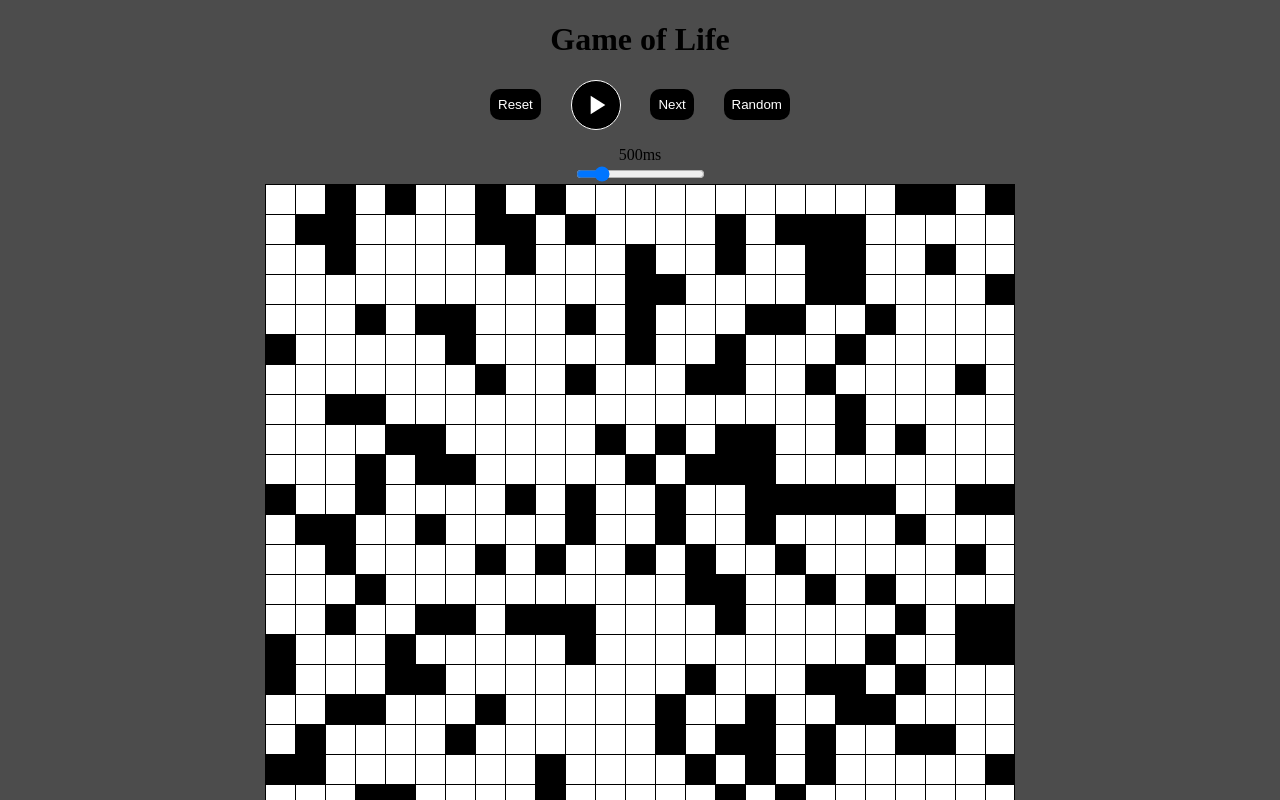
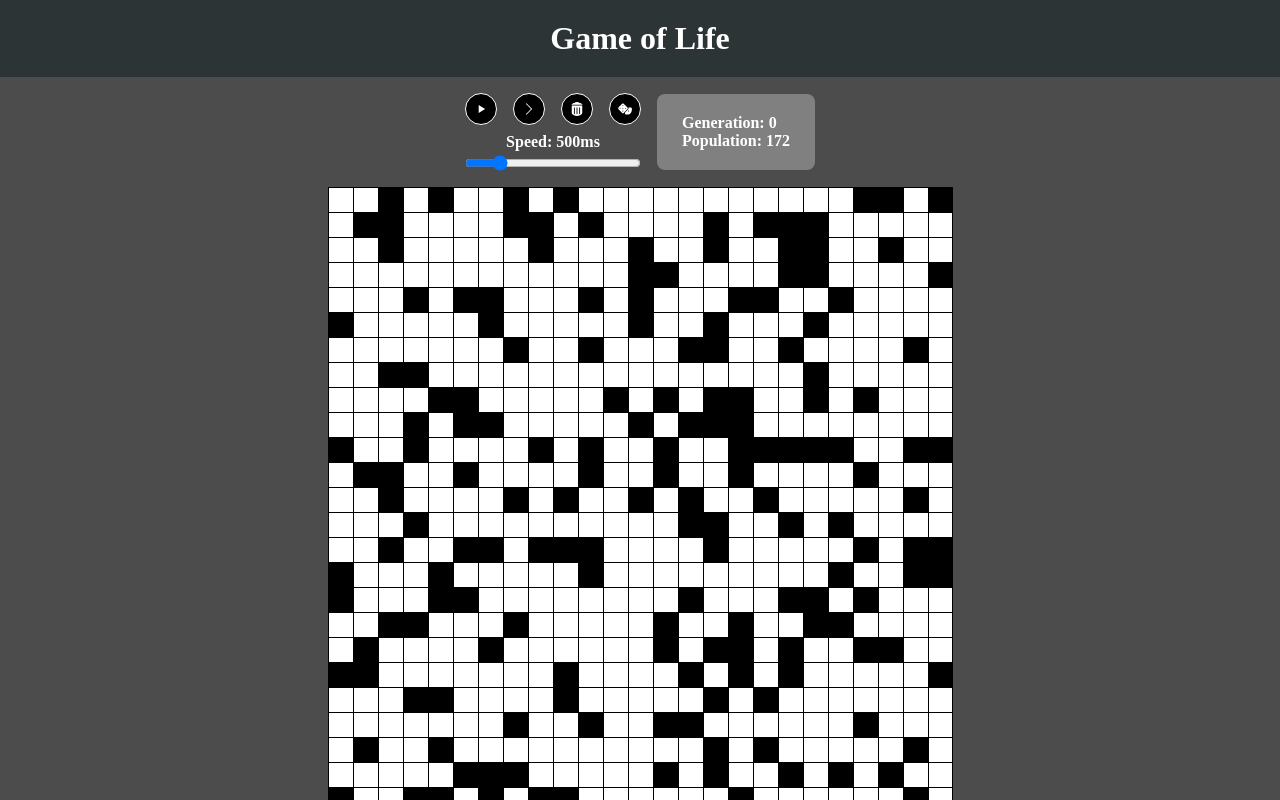
Before and after one commit to emre-cil/game-of-life, a React (Create React App) app: page / in a window 1280 px wide. Shown: the top 800 px of the page. Built offline with nearby package versions, Linux system fonts and the light colour scheme.

Commit message:
some css update population problem will be fixed

```diff
--- a/src/App.js
+++ b/src/App.js
@@ -7,6 +7,9 @@
 import React, { useState, useEffect } from 'react';
 import styled from 'styled-components';
 import { MdPause, MdPlayArrow } from 'react-icons/md';
+import { FaDice, FaTrashAlt } from 'react-icons/fa';
+import { BsChevronRight } from 'react-icons/bs';
+
 import { Tile } from './components/Tile/Tile';
 
 const neighborLocations = [
@@ -27,6 +30,7 @@ const App = () => {
   const [tiles, setTiles] = useState(Array(25).fill(Array(25).fill(false)));
   const [speed, setSpeed] = useState(500);
   const [generation, setGeneration] = useState(0);
+  const [population, setPopulation] = useState(0);
   //randomize the map when the page loads
   useEffect(() => {
     generateSeed();
@@ -39,7 +43,7 @@ const App = () => {
       }, speed);
       return () => clearInterval(interval);
     }
-  }, [isPlaying, generation, speed]);
+  }, [isPlaying, generation, speed, population]);
 
   //a function to check if the tile is alive or dead
   const setValue = (value, i, j) => {
@@ -47,6 +51,11 @@ const App = () => {
       tiles.map((row, rowIndex) =>
         row.map((tile, tileIndex) => {
           if (rowIndex === i && tileIndex === j) {
+            if (value) {
+              setPopulation(population + 1);
+            } else {
+              setPopulation(population - 1);
+            }
             return value;
           }
           return tile;
@@ -58,13 +67,17 @@ const App = () => {
   //randomly generate a new tile array
   const generateSeed = () => {
     setGeneration(0);
+    let populationTemp = 0;
     setTiles(
       tiles.map((row) =>
         row.map(() => {
-          return Math.random() > 0.75;
+          const random = Math.random() > 0.75;
+          random && populationTemp++;
+          return random;
         })
       )
     );
+    setPopulation(populationTemp);
   };
 
   // a function to check the number of alive neighbors
@@ -94,9 +107,11 @@ const App = () => {
           const isLive = ntiles[i][j];
           if (!isLive && neighbors === 3) {
             nextTiles[i][j] = true;
+            setPopulation(population + 1);
             anyMove = true;
           } else if (isLive && (neighbors < 2 || neighbors > 3)) {
             nextTiles[i][j] = false;
+            setPopulation(population - 1);
             anyMove = true;
           }
         }
@@ -111,33 +126,33 @@ const App = () => {
 
   return (
     <Wrapper>
-      <Title>Game of Life</Title>
+      <h1>Game of Life</h1>
+      <SettingsWrapper>
         <Controls>
-        <StyledButton
-          onClick={() => {
-            setTiles(Array(25).fill(Array(25).fill(false)));
-            setGeneration(0);
-          }}
-        >
-          Reset
-        </StyledButton>
+          <Buttons>
             {isPlaying ? (
               <MdPause onClick={() => setIsPlaying(false)} />
             ) : (
               <MdPlayArrow onClick={() => setIsPlaying(true)} />
             )}
             {/* nextStep */}
-        <StyledButton
+            <BsChevronRight
               onClick={() => {
                 nextGeneration();
               }}
-        >
-          Next
-        </StyledButton>
+            />
 
-        <StyledButton onClick={generateSeed}>Random</StyledButton>
-      </Controls>
-      <div>{speed}ms</div>
+            <FaTrashAlt
+              onClick={() => {
+                setTiles(Array(25).fill(Array(25).fill(false)));
+                setGeneration(0);
+                setPopulation(0);
+              }}
+            />
+            <FaDice onClick={generateSeed} />
+          </Buttons>
+          <SpeedWrapper>
+            <h4>Speed: {speed}ms</h4>
             <input
               onChange={(e) => {
                 setSpeed(e.target.value);
@@ -149,6 +164,13 @@ const App = () => {
               step={speed < 1000 ? 50 : 150}
               value={speed}
             />
+          </SpeedWrapper>
+        </Controls>
+        <InfoWrapper>
+          <h4>Generation: {generation}</h4>
+          <h4>Population: {population}</h4>
+        </InfoWrapper>
+      </SettingsWrapper>
 
       <GameField>
         {tiles.map((row, rowIndex) => (
@@ -165,7 +187,6 @@ const App = () => {
           </Row>
         ))}
       </GameField>
-      <h4>Generation: {generation}</h4>
     </Wrapper>
   );
 };
@@ -175,30 +196,53 @@ const Wrapper = styled.div`
   flex-direction: column;
   justify-content: center;
   align-items: center;
+  h1 {
+    color: white;
+    width: 100%;
+    background-color: #2d3436;
+    text-align: center;
+    padding: 20px;
+    margin-bottom: 1rem;
+  }
+  h4 {
+    color: white;
+  }
 `;
-const Title = styled.h1``;
 const GameField = styled.div`
   background-color: #fff;
   border-right: 1px solid #000;
   border-bottom: 1px solid #000;
 `;
+const SpeedWrapper = styled.div`
+  display: flex;
+  justify-content: center;
+  align-items: center;
+  flex-direction: column;
+`;
+const InfoWrapper = styled.div`
+  display: flex;
+  flex-direction: column;
+  background-color: grey;
+  padding: 20px 25px;
+  border-radius: 0.5rem;
+`;
 const Row = styled.div`
   display: grid;
-  grid-template-columns: repeat(25, 19px);
+  grid-template-columns: repeat(25, 20px);
   grid-gap: 1px;
   @media screen and (min-width: 1000px) {
-    grid-template-columns: repeat(25, 29px);
+    grid-template-columns: repeat(25, 24px);
   }
   @media screen and (max-width: 588px) {
-    grid-template-columns: repeat(25, 11px);
+    grid-template-columns: repeat(25, 12px);
   }
 `;
 
-const Controls = styled.div`
+const SettingsWrapper = styled.div`
+  width: 100%;
   user-select: none;
-  width: 300px;
   display: flex;
-  justify-content: space-between;
+  justify-content: center;
   align-items: center;
   svg {
     font-size: 2rem;
@@ -217,21 +261,22 @@ const Controls = styled.div`
   }
   margin-bottom: 1rem;
 `;
-const StyledButton = styled.button`
-  transition: all 0.2s ease-in-out;
-  background-color: #000;
-  color: #fff;
-  border: none;
-  border-radius: 10px;
-  padding: 0.5rem;
-  cursor: pointer;
-  &:hover {
-    background-color: #fff;
-    color: #000;
+const Controls = styled.div`
+  margin-right: 1rem;
+  input {
+    width: 100%;
   }
-  &:active {
-    position: relative;
-    top: 1px;
+  h4 {
+    margin-top: 0.5rem;
+    margin-bottom: 0.25rem;
+  }
+`;
+const Buttons = styled.div`
+  display: flex;
+  justify-content: space-between;
+  align-items: center;
+  svg + svg {
+    margin-left: 1rem;
   }
 `;
 
--- a/src/components/Tile/Tile.js
+++ b/src/components/Tile/Tile.js
@@ -12,18 +12,18 @@ export const Tile = ({ value, setValue, rowIndex, tileIndex }) => {
 };
 
 const TileWrapper = styled.div`
-  width: 19px;
-  height: 19px;
+  width: 21px;
+  height: 21px;
   border-top: 1px solid #000;
   border-left: 1px solid #000;
 
   @media screen and (min-width: 1000px) {
-    width: 29px;
-    height: 29px;
+    width: 25px;
+    height: 25px;
   }
   @media screen and (max-width: 588px) {
-    width: 11px;
-    height: 11px;
+    width: 13px;
+    height: 13px;
   }
   &:hover {
     background-color: rgba(0, 100, 255, 0.35);
--- a/src/index.css
+++ b/src/index.css
@@ -6,3 +6,8 @@ body {
   flex-direction: column;
   background-color: rgba(0, 0, 0, 0.7);
 }
+* {
+  box-sizing: border-box;
+  margin: 0;
+  padding: 0;
+}
```
Lines whose indentation alone changed are shown as unchanged.
